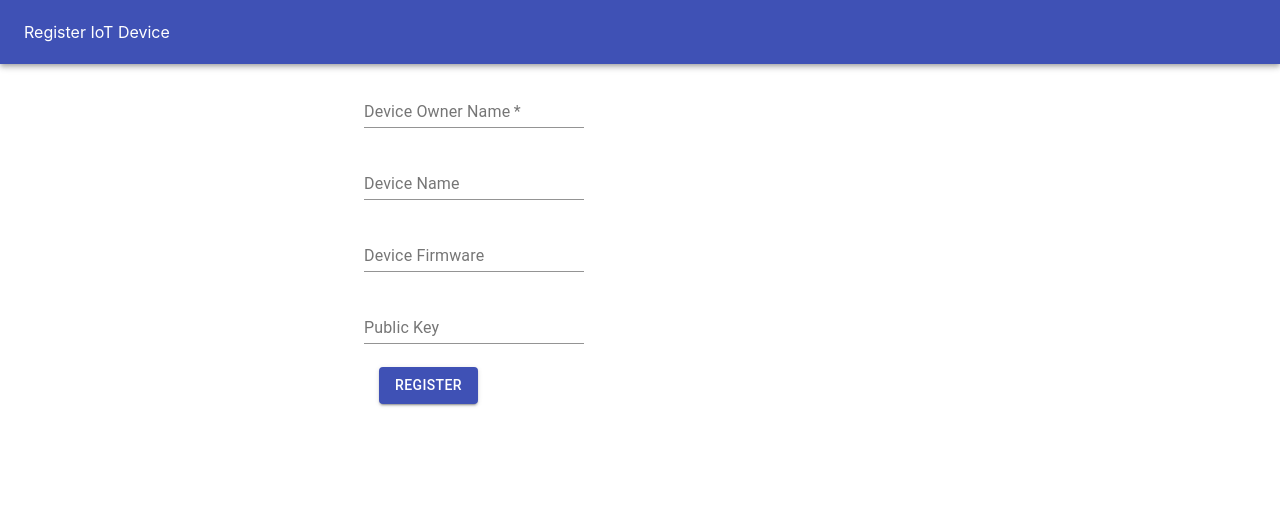
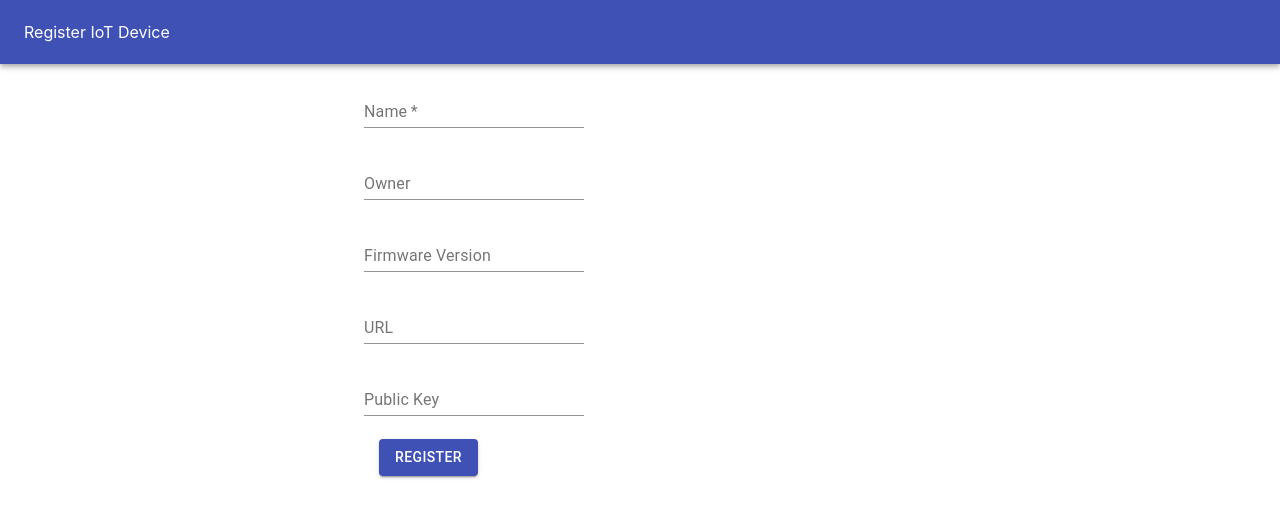
Before and after one commit to mmataja/manage-iot-over-blockchain-frontend, a React (Create React App) app: page / in a window 1280 px wide. Shown: the top 518 px of the page. Built offline with nearby package versions, Linux system fonts and the light colour scheme.

Commit message:
get account on register click instead of passing it as prop

```diff
--- a/src/App.js
+++ b/src/App.js
@@ -5,15 +5,15 @@ import RegisterForm from './components/RegisterForm';
 
 function App() {
 
-  const [accounts, setAccounts] = useState();
+  // const [accounts, setAccounts] = useState();
 
   window.addEventListener('load', async () => {
     if (window.ethereum) {
       window.web3 = new Web3(window.ethereum);
       try {
         await window.ethereum.enable();
-        const accounts = await window.web3.eth.getAccounts();
-        setAccounts(accounts);
+        // const accounts = await window.web3.eth.getAccounts();
+        // setAccounts(accounts);
       } catch (error) {
         console.log(error);
       }
@@ -21,8 +21,8 @@ function App() {
     else if (window.web3) {
       window.web3 = new Web3(window.web3.currentProvider || window.web3.givenProvider || 'http://localhost:7545');
       try {
-        const accounts = await window.web3.eth.getAccounts();
-        setAccounts(accounts);
+        // const accounts = await window.web3.eth.getAccounts();
+        // setAccounts(accounts);
       } catch (error) {
         console.log(error);
       }
@@ -34,7 +34,7 @@ function App() {
 
   return (
     <React.Fragment>
-        <RegisterForm accounts={accounts} />
+        <RegisterForm />
     </React.Fragment>
   );
 }
--- a/src/components/RegisterForm/index.jsx
+++ b/src/components/RegisterForm/index.jsx
@@ -18,10 +18,12 @@ export class RegisterForm extends Component {
     this.setState({ [input]: e.target.value });
   }
 
-  submitRegister = e => {
+  submitRegister = async e => {
     e.preventDefault();
 
-    console.log(this.props.accounts);
+    const selectedWalletAddress = await window.web3.eth.getAccounts();
+
+    console.log("publicAddress", selectedWalletAddress);
 
 /*
     axios.post("http://localhost:8000/register", this.state)
@@ -44,8 +46,8 @@ export class RegisterForm extends Component {
           <Container maxWidth="sm">
             <form onSubmit={this.submitRegister}>
               <TextField
-                id="device-owner"
-                label="Device Owner Name"
+                id="name"
+                label="Name"
                 margin="normal"
                 required={true}
                 onChange={this.handleChange('deviceOwner')}
@@ -53,19 +55,27 @@ export class RegisterForm extends Component {
               />
               <br/>
               <TextField
-                id="device-name"
-                label="Device Name"
+                id="owner"
+                label="Owner"
                 margin="normal"
                 onChange={this.handleChange('deviceName')}
                 value={deviceName}
               />
               <br/>
               <TextField
-                id="device-firmware"
-                label="Device Firmware"
+                id="firmware"
+                label="Firmware Version"
                 margin="normal"
                 onChange={this.handleChange('deviceFirmware')}
                 value={deviceFirmware}
+              />
+              <br/>
+              <TextField
+                id="url"
+                label="URL"
+                margin="normal"
+                onChange={this.handleChange('publicKey')}
+                value={publicKey}
               />
               <br/>
               <TextField
```
